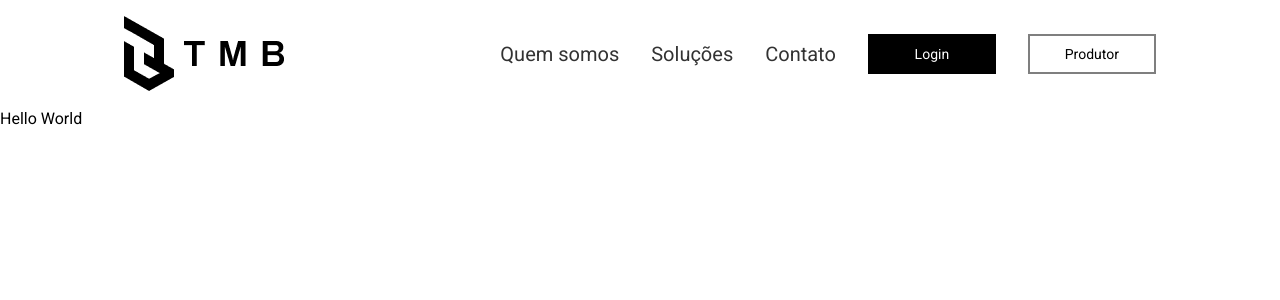
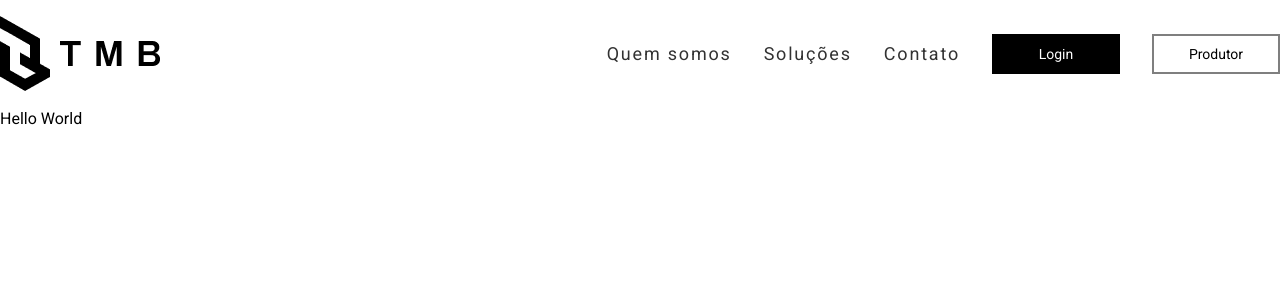
Before and after one commit to aleanrocha/tmb-edu-clone, a React (Vite) app: page / in a window 1280 px wide. Shown: the top 300 px of the page. Built offline with nearby package versions, Linux system fonts and the light colour scheme.

Commit message:
update header styles

```diff
--- a/src/components/Header/index.jsx
+++ b/src/components/Header/index.jsx
@@ -2,8 +2,8 @@ import logoTMB from '../../assets/tmb-logo-dark.png'
 
 export const Header = () => {
   return (
-    <header className="flex justify-center p-4">
-      <section className="flex justify-center lg:justify-around w-full max-w-screen-xl">
+    <header className="flex justify-center py-4">
+      <section className="flex justify-center lg:justify-between w-full">
         <img src={logoTMB} alt="Logo da TMB" className="hidden lg:block" />
         <div className="flex flex-col items-center gap-2 lg:flex-row-reverse lg:gap-8">
           <div className="flex gap-1 lg:gap-8">
@@ -21,8 +21,8 @@ export const Header = () => {
             </a>
           </div>
           <div className="flex items-center justify-between gap-4">
-            <img src={logoTMB} alt="Logo da TMB" className="w-24 lg:hidden" />
-            <nav className="flex gap-2 opacity-80 lg:text-xl lg:gap-8">
+            <img src={logoTMB} alt="Logo da TMB" className="w-20 lg:hidden" />
+            <nav className="flex gap-2 opacity-80 text-sm tracking-widest lg:text-lg lg:gap-8">
               <a href="#">Quem somos</a>
               <a href="#">Soluções</a>
               <a href="#">Contato</a>
```
